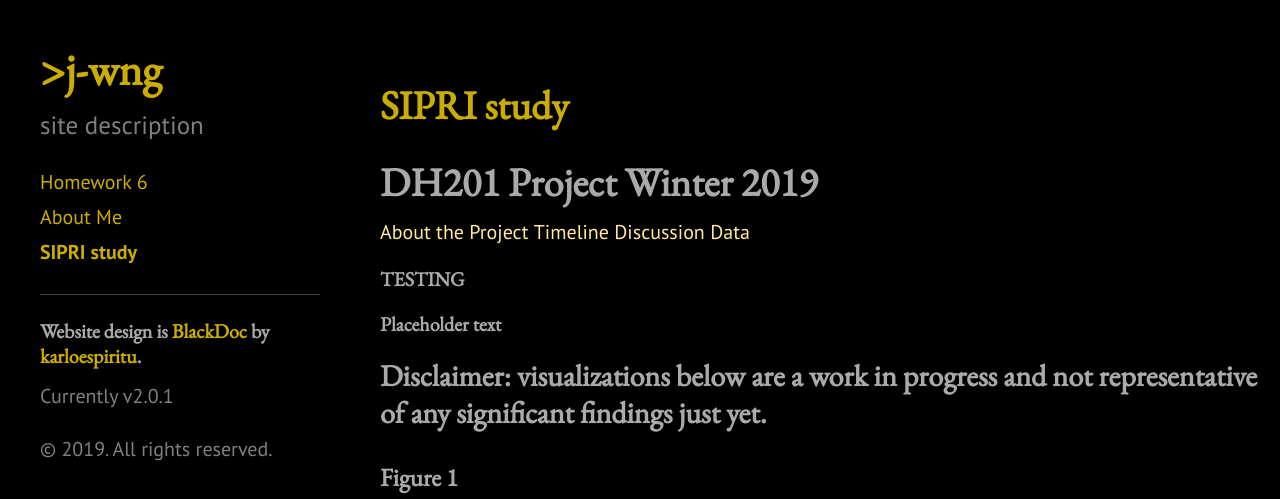
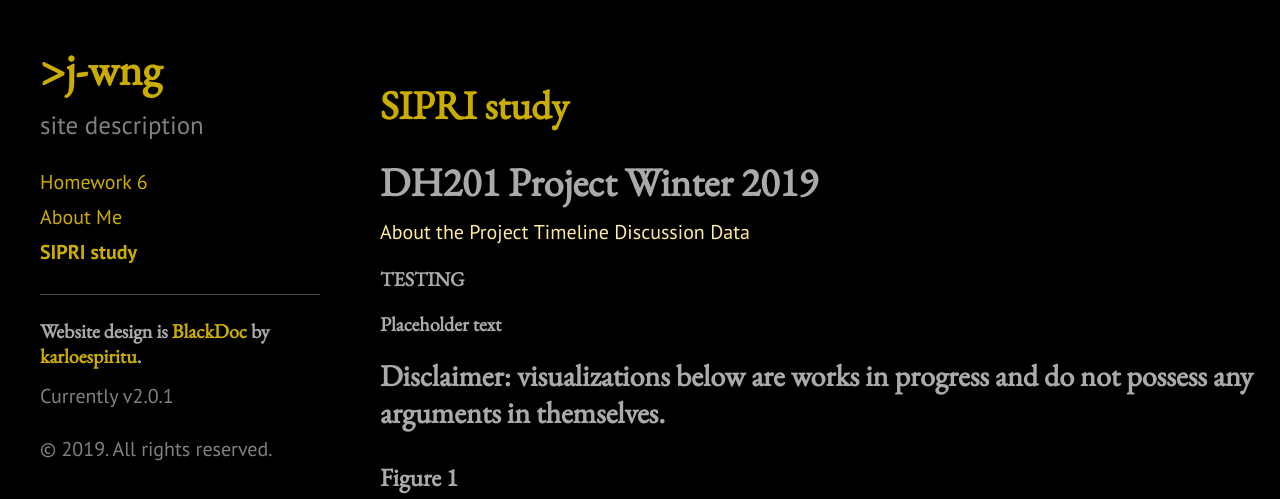
Before and after one commit to j-wng/j-wng.github.io, a Jekyll site: the page built from homepage.html, in a window 1280 px wide and 1099 px high, cut to the strip 0-499 px from the top of the window. Built offline with Jekyll 4.4.1, drawn with Linux system fonts in a browser that asks for light colours.

Commit message:
Update homepage.html

```diff
--- a/homepage.html
+++ b/homepage.html
@@ -37,7 +37,7 @@ li {
   <h4>TESTING</h4>
   <h4>Placeholder text</h4>
 
-  <h2>Disclaimer: visualizations below are a work in progress and not representative of any significant findings just yet.</h4>
+  <h2>Disclaimer: visualizations below are works in progress and do not possess any arguments in themselves.</h4>
   <h3>Figure 1</h3>
 
   <div class='tableauPlaceholder' id='viz1551752743618' style='position: relative'><noscript><a href='#'>
```
